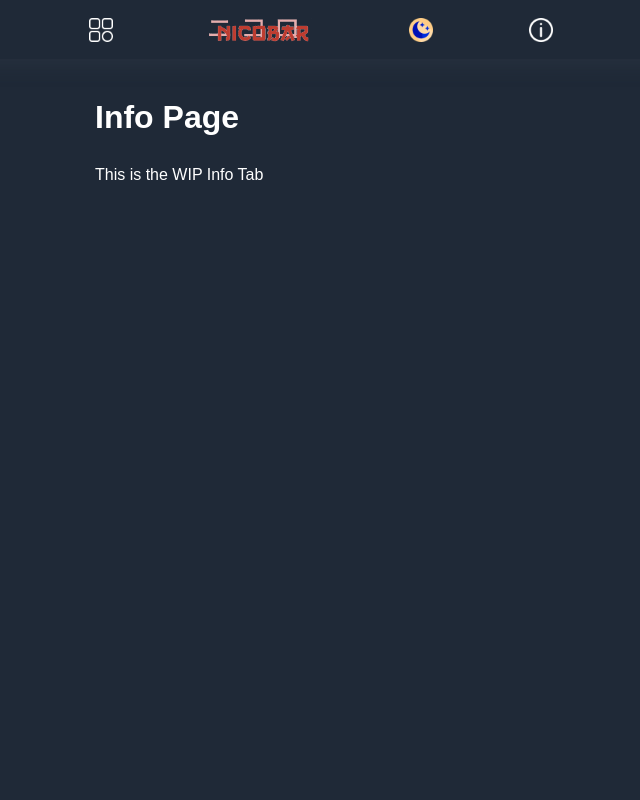
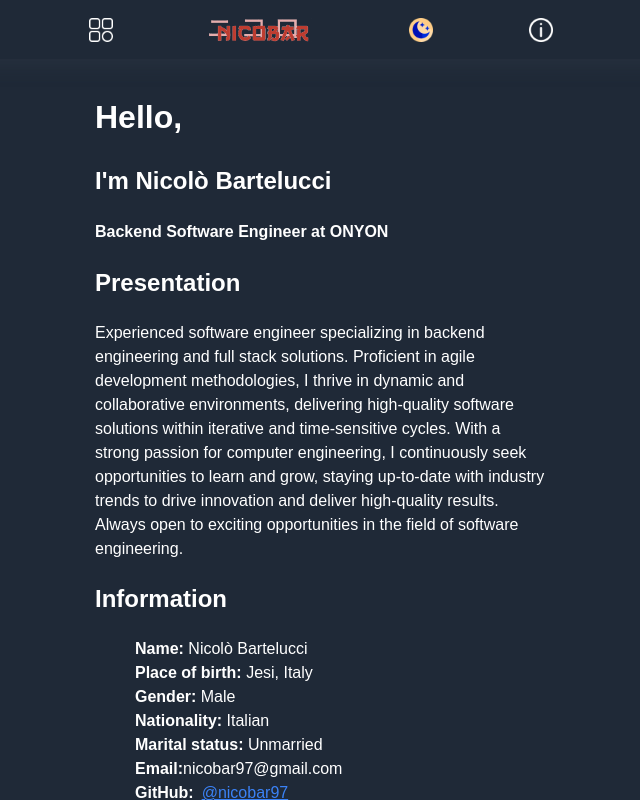
Before and after one commit to nicobar97/personal-portfolio-hub, a React (Vite) app: page / in a window 1280 px wide. Both pictures are taken after a click on the element 860 px from the left and 29 px from the top of the page. Shown: the top 800 px of the page, without its empty margins (319-959 px from the left). Built offline with nearby package versions, Linux system fonts and the light colour scheme; a web font is replaced by a local one; what purify-ts would draw is missing.

Commit message:
add info tab

```diff
--- a/src/components/GlobalStyle.tsx
+++ b/src/components/GlobalStyle.tsx
@@ -40,4 +40,8 @@ img {
   -o-user-select: none;
   -webkit-user-drag: none;
 }
+
+a:link {
+  color: ${(props) => props.theme.colors(props.themeStyle).accent.color}
+}
 `;
--- a/src/components/tabs/InfoTab.tsx
+++ b/src/components/tabs/InfoTab.tsx
@@ -16,13 +16,194 @@ const Content = styled.div`
   padding: 1.5rem;
 `;
 
+const LinkText = styled.span`
+  margin-left: .5rem;
+`;
+
 export const InfoTab: React.FC = () => (
   <>
     <Content>
       <MobileFrame>
-        <h1>Info Page</h1>
+        <div>
+          <h1>Hello,</h1>
+          <h2>I'm Nicolò Bartelucci</h2>
+          <h4>Backend Software Engineer at ONYON</h4>
+          <h2>Presentation</h2>
+          <p>
+            Experienced software engineer specializing in backend engineering and full stack
+            solutions. Proficient in agile development methodologies, I thrive in dynamic and
+            collaborative environments, delivering high-quality software solutions within iterative
+            and time-sensitive cycles. With a strong passion for computer engineering, I
+            continuously seek opportunities to learn and grow, staying up-to-date with industry
+            trends to drive innovation and deliver high-quality results. Always open to exciting
+            opportunities in the field of software engineering.
+          </p>
+        </div>
+        <div>
+          <h2>Information</h2>
+          <ul>
+            <li>
+              <strong>Name:</strong> Nicolò Bartelucci
+            </li>
+            <li>
+              <strong>Place of birth:</strong> Jesi, Italy
+            </li>
+            <li>
+              <strong>Gender:</strong> Male
+            </li>
+            <li>
+              <strong>Nationality:</strong> Italian
+            </li>
+            <li>
+              <strong>Marital status:</strong> Unmarried
+            </li>
+            <li>
+              <strong>Email:</strong>
+              <span>nicobar97@gmail.com</span>
+            </li>
+            <li>
+              <strong>GitHub:</strong>
+              <a href="https://www.github.com/nicobar97">
+                <LinkText>@nicobar97</LinkText>
+              </a>
+            </li>
+            <li>
+              <strong>LinkedIn:</strong>
+              <a href="https://www.linkedin.com/in/nicobar/">
+                <LinkText>@nicobar</LinkText>
+              </a>
+            </li>
+          </ul>
+        </div>
+        <div>
+          <h2>Speaking</h2>
+          <ul>
+            <li>Italian</li>
+            <li>English</li>
+            <li>Typescript</li>
+          </ul>
+        </div>
+        <div>
+          <h2>Main Tech Stack</h2>
+          <ul>
+            <li>Typescript</li>
+            <li>Node.js</li>
+            <li>Javascript</li>
+            <li>React</li>
+          </ul>
+        </div>
 
-        <div>This is the WIP Info Tab</div>
+        <div>
+          <h2>Work Career</h2>
+          <div>
+            <h3>Backend Software Engineer at ONYON</h3>
+            <p>January 2023 - Present</p>
+            <p>Milano, Lombardia, Italia · Ibrida</p>
+          </div>
+          <div>
+            <h4>Tech Stack:</h4>
+            <ul>
+              <li>TypeScript</li>
+              <li>Node.js</li>
+            </ul>
+          </div>
+          <div>
+            <h3>Full Stack Engineer at Caffeine</h3>
+            <p>December 2020 - Present</p>
+            <p>
+              During my university studies, I developed, worked, and launched Caffeine! Caffeine is
+              a Chrome Extension that speeds up and automates your favorite EU sites! Say goodbye to
+              slow loading times and manually refreshing pages, and say hello to lightning-fast
+              browsing and automated checkout experience.
+            </p>
+            <h4>Tech Stack:</h4>
+            <ul>
+              <li>Node.js</li>
+              <li>Python</li>
+              <li>JavaScript</li>
+            </ul>
+          </div>
+          <div>
+            <h3>Research Fellow at Alma Mater Studiorum - Università di Bologna</h3>
+            <p>June 2022 - December 2022 · 7 months</p>
+            <p>
+              After my graduation, I decided to work as a fellow researcher under the DISI of the
+              University of Bologna.
+            </p>
+            <h4>Tech Stack:</h4>
+            <ul>
+              <li>Firebase</li>
+              <li>DevOps</li>
+              <li>Kubernetes</li>
+              <li>Flutter</li>
+              <li>iOS</li>
+              <li>Android</li>
+            </ul>
+          </div>
+          <div>
+            <h3>Visiting Research Fellow at Vienna University of Technology</h3>
+            <p>September 2021 - December 2021 · 4 months</p>
+            <p>
+              I researched at the Distributed System Group at TUWien in Vienna for the preparation
+              of my master thesis.
+            </p>
+            <h4>Tech Stack:</h4>
+            <ul>
+              <li>Kubernetes</li>
+            </ul>
+          </div>
+        </div>
+
+        <div>
+          <h2>Academic Career</h2>
+          <div>
+            <h3>Master in Computer Engineering</h3>
+            <p>University of Bologna, Bologna</p>
+            <p>Graduated with 110/110 with greetings</p>
+            <p>
+              Thesis: High!Level Metrics for Service Level Objective!aware Autoscaling in Polaris: a
+              Performance Evaluation
+            </p>
+            <p>Sep 2020 - Mar 2022</p>
+          </div>
+          <div>
+            <h3>Bachelor in Computer Engineering</h3>
+            <p>University of Bologna, Bologna</p>
+            <p>Graduated with 100/110.</p>
+            <p>
+              Thesis: Support Systems for Industry 4.0: MQTT and Apache Kafka performance evaluation
+            </p>
+            <p>Sep 2017 - Oct 2020</p>
+          </div>
+        </div>
+
+        <div>
+          <h2>Interests</h2>
+          <ul>
+            <li>App & Software Development</li>
+            <li>Computer Science & Engineering</li>
+            <li>iOS & Android</li>
+            <li>Internet of Things & Consumer Electronics</li>
+            <li>Sportsman, Calisthenics, HandBalance, Swimmer</li>
+            <li>Travelling and learning foreign cultures</li>
+            <li>Fashion & Sneakers</li>
+            <li>Healthy Lifestyle & Foods</li>
+          </ul>
+        </div>
+
+        <div>
+          <h2>Characteristics</h2>
+          <ul>
+            <li>Gets on well with people of all ages.</li>
+            <li>Open to new ideas and suggestions, flexible worker.</li>
+            <li>Teamwork skills, shows commitment and/or reliability.</li>
+            <li>Excellent practical skills, technically minded, problem-solving skills.</li>
+            <li>Good attendance record, punctual and reliable.</li>
+            <li>Able to meet deadlines, excellent planning skills, effective time management.</li>
+            <li>Able to stay calm and work well under pressure.</li>
+            <li>Use a creative approach to problem solve.</li>
+          </ul>
+        </div>
       </MobileFrame>
     </Content>
   </>
```
